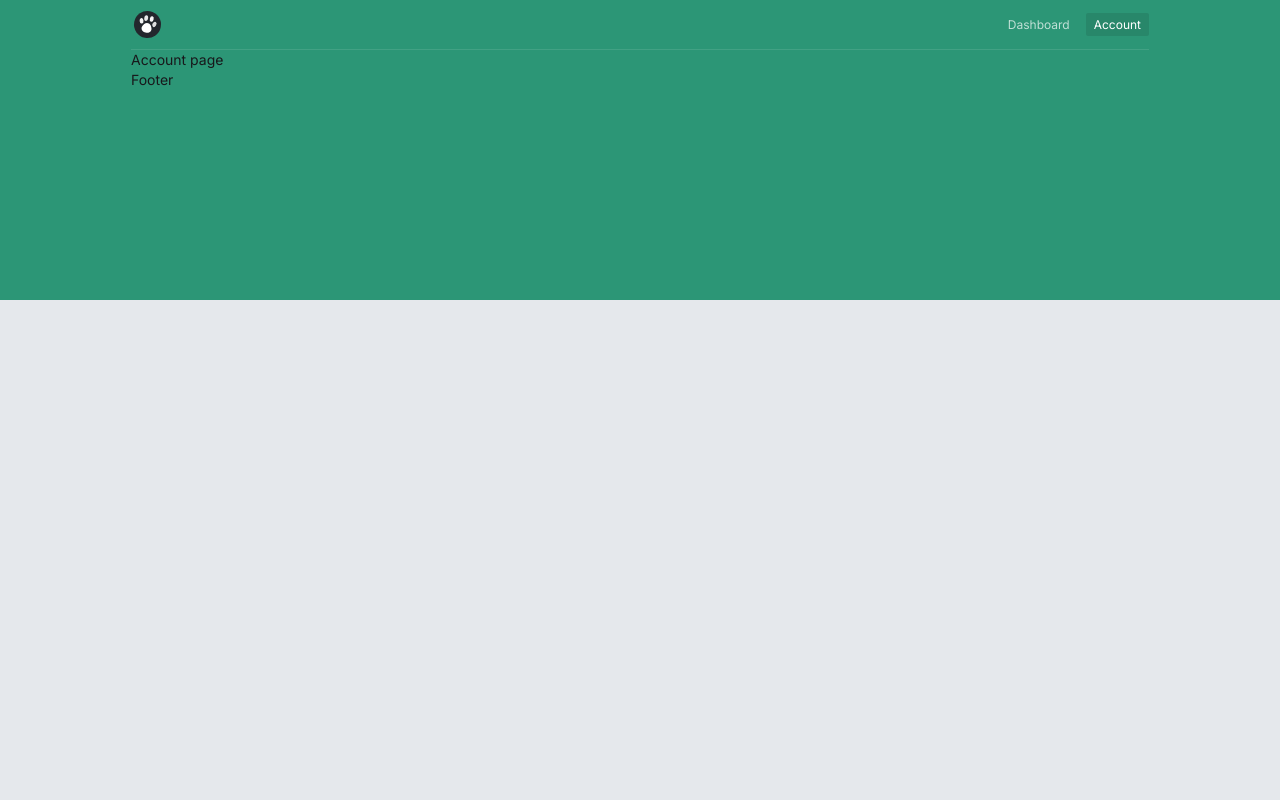
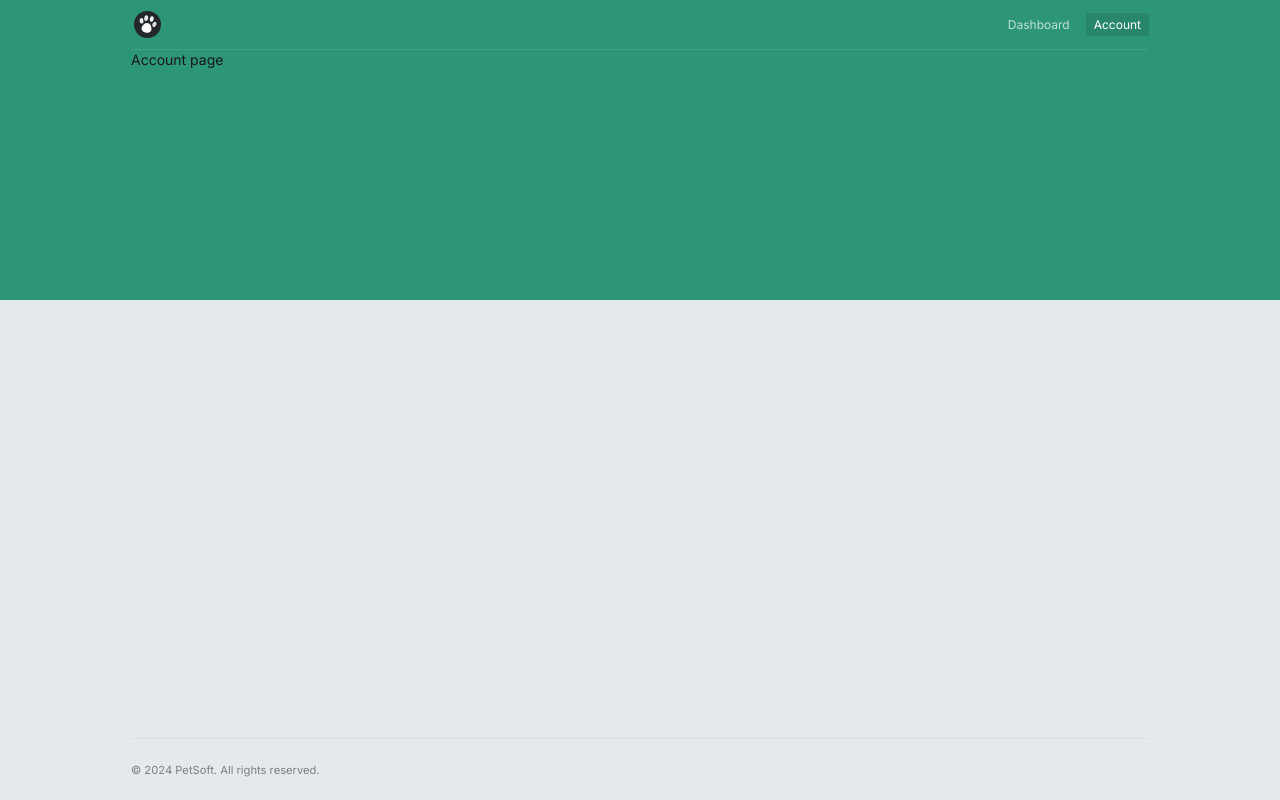
Before and after one commit to LoukaC/petSoft, a Next.js app: page /app/account in a window 1280 px wide. Built offline with nearby package versions, Linux system fonts and the light colour scheme.

Commit message:
bot sticky footer

```diff
--- a/src/app/(app)/app/layout.tsx
+++ b/src/app/(app)/app/layout.tsx
@@ -8,7 +8,7 @@ export default function Layout({
   return (
     <>
       <BackgroundPattern />
-      <div className="max-w-[1050px] mx-auto px-4">
+      <div className="flex flex-col max-w-[1050px] mx-auto px-4 min-h-screen">
         <AppHeader />
         {children}
         <AppFooter />
--- a/src/components/app-footer.tsx
+++ b/src/components/app-footer.tsx
@@ -1,5 +1,9 @@
 import React from "react";
 
 export default function AppFooter() {
-  return <footer>Footer</footer>;
+  return (
+    <footer className="mt-auto border-t border-black/5 py-5">
+      <small className="opacity-50">&copy; 2024 PetSoft. All rights reserved.</small>
+    </footer>
+  );
 }
```
